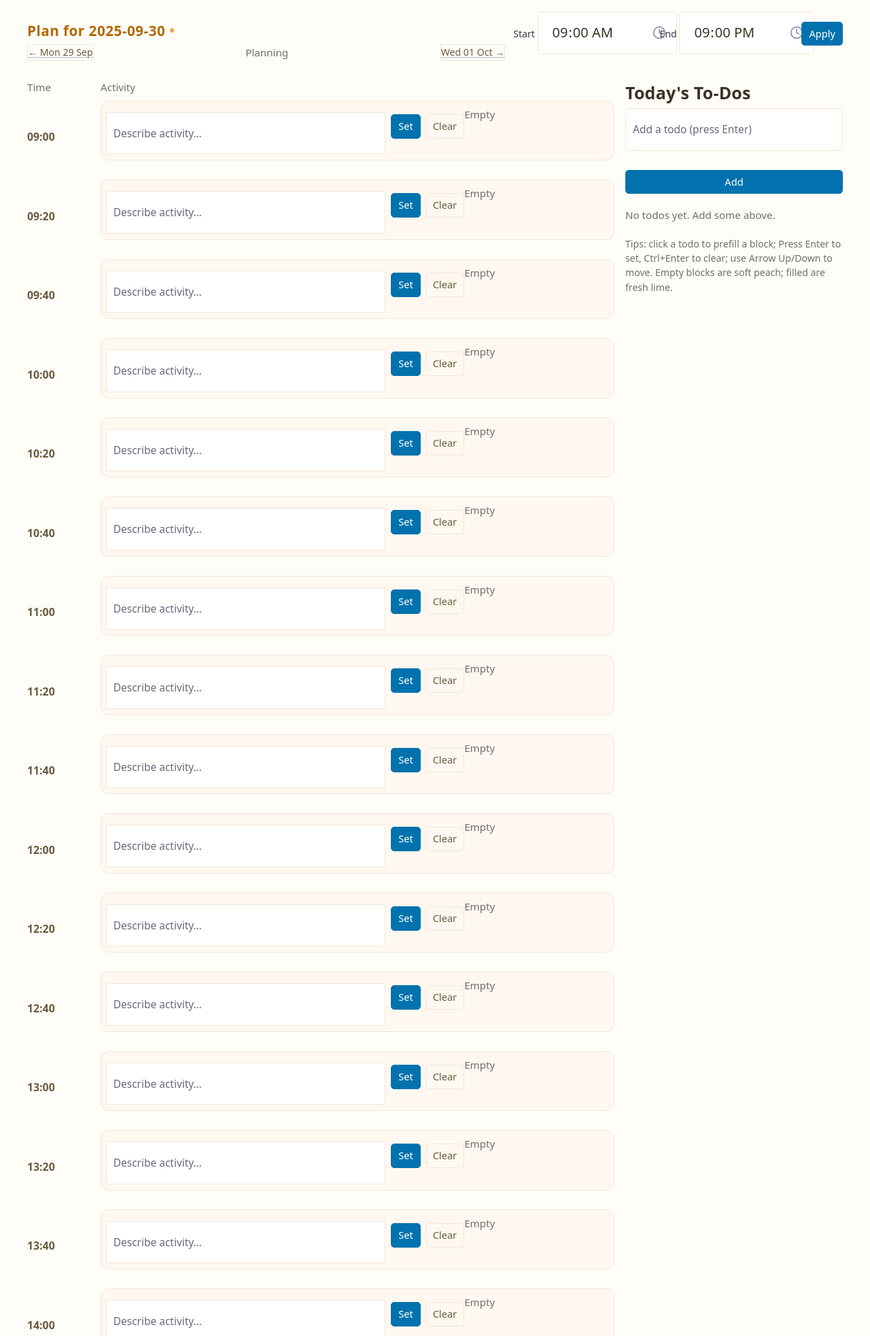
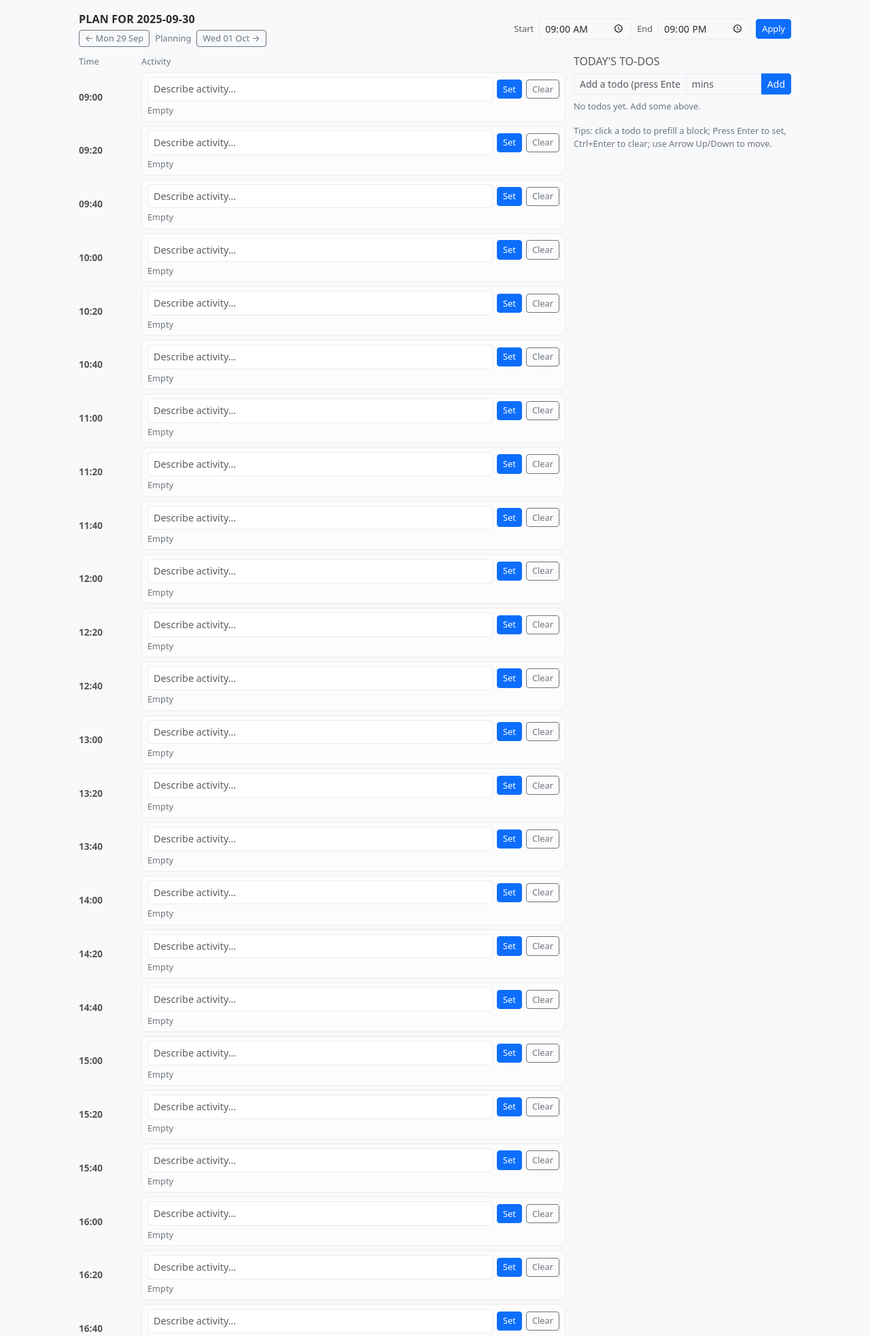
Before and after one commit to zlatkapod/dayplanner, a Flask app: page / in a window 1280 px wide. Shown: the top 1965 px of the page at 68% size. Run offline with Flask 3, Linux system fonts and the light colour scheme; some libraries are stand-ins or nearby versions.

Commit message:
Add auto dark mode, Bootstrap integration, and improve todos UX
- Implemented auto dark mode based on local sunrise/sunset with fallback.
- Replaced PicoCSS with Bootstrap for richer styling capabilities.
- Enhanced todo form with optional "minutes" input and ergonomic layout.
- Updated templates and CSS to align with Bootstrap utility classes.
- Improved accessibility and responsive design across UI elements.

```diff
--- a/app.py
+++ b/app.py
@@ -92,6 +92,25 @@ def save_plan(day: date_cls, plan: dict) -> None:
 
 # --- Sun times helper ---
 
+def is_dark_mode(day: date_cls, sunrise: str | None, sunset: str | None) -> bool:
+    """Return True if current local time is considered 'night' (use dark mode).
+    Uses sunrise/sunset if available, otherwise falls back to 07:00–19:00 daytime.
+    The decision is based on the current time in the configured timezone.
+    """
+    try:
+        now_local = datetime.now(get_configured_tz()).time()
+        if sunrise and sunset:
+            sr = parse_time(sunrise)
+            ss = parse_time(sunset)
+            return not (sr <= now_local < ss)
+        # Fallback window if no sun data
+        sr = parse_time("07:00")
+        ss = parse_time("19:00")
+        return not (sr <= now_local < ss)
+    except Exception:
+        # Be safe: default to light if anything goes wrong
+        return False
+
 def get_sun_times(day: date_cls) -> tuple[str | None, str | None]:
     """Return (sunrise, sunset) as HH:MM local time strings for the given date.
     If LATITUDE/LONGITUDE env vars are not set or an error occurs, return (None, None).
@@ -148,7 +167,8 @@ def index():
     prev_day = day - timedelta(days=1)
     next_day = day + timedelta(days=1)
     sunrise, sunset = get_sun_times(day)
-    return render_template("index.html", plan=plan, prev_day=prev_day, next_day=next_day, sunrise=sunrise, sunset=sunset)
+    is_dark = is_dark_mode(day, sunrise, sunset)
+    return render_template("index.html", plan=plan, prev_day=prev_day, next_day=next_day, sunrise=sunrise, sunset=sunset, is_dark=is_dark)
 
 @app.route("/settings", methods=["POST"])
 def update_settings():
@@ -169,6 +189,15 @@ def add_todo():
     day = datetime.strptime(request.form.get("date"), "%Y-%m-%d").date()
     plan = load_plan(day)
     txt = (request.form.get("text") or "").strip()
+    minutes_raw = (request.form.get("minutes") or "").strip()
+    # Append minutes as a suffix like " 15min" if provided and valid
+    if minutes_raw:
+        try:
+            m = int(minutes_raw)
+            if m > 0:
+                txt = f"{txt} {m}min" if txt else f"{m}min"
+        except ValueError:
+            pass  # ignore invalid minutes input
     if txt:
         plan["todos"].append(txt)
         save_plan(day, plan)
--- a/templates/base.html
+++ b/templates/base.html
@@ -1,88 +1,82 @@
 
 <!DOCTYPE html>
-<html lang="en" data-theme="light">
+<html lang="en">
 <head>
   <meta charset="UTF-8" />
   <meta name="viewport" content="width=device-width, initial-scale=1.0"/>
   <title>Day Planner</title>
   <script src="https://unpkg.com/htmx.org@2.0.3"></script>
-  <link rel="stylesheet" href="https://cdn.jsdelivr.net/npm/@picocss/pico@2/css/pico.min.css">
+  <link href="https://cdn.jsdelivr.net/npm/bootstrap@5.3.3/dist/css/bootstrap.min.css" rel="stylesheet">
   <style>
-    /* Global light, minimal, warm theme */
+    /* Compact, minimal, Swiss-inspired admin look with light/dark themes */
     :root {
-      color-scheme: light;
-      --scale: 0.86; /* slightly smaller overall for compact look */
-      --bg: #fffdf8;          /* warm off-white */
-      --text: #3b3226;        /* warm dark brown-gray */
-      --muted: #6e6e6e;
-      --accent: #ffb86b;      /* warm apricot */
-      --accent-strong: #ff9f40;
-      --border: #f2e6d9;      /* warm sand */
+      --bs-body-font-size: 0.92rem;
+      --bs-body-bg: #f8f9fb;
+      --bs-body-color: #2c2c2c;
+      --bs-border-color: #e9ecef;
+      --dp-muted: #6c757d;
+      --dp-time-color: #555;
+      --dp-card-bg: #ffffff;
+      --dp-slot-empty-bg: #fcfcfd;
+      --dp-slot-filled-bg: #f6fff6;
+      --dp-slot-filled-border: #d7f0d7;
+      --dp-focus: #86b7fe;
     }
-    html, body { background: var(--bg); color: var(--text); }
-    a { color: #b36800; }
-    a:hover { color: #8a5100; }
+    .theme-dark {
+      --bs-body-bg: #0f141a;           /* deep blue-grey */
+      --bs-body-color: #e6e9ee;        /* light grey-blue text */
+      --bs-border-color: #273240;      /* slate border */
+      --dp-muted: #9aa4b2;             /* muted grey-blue */
+      --dp-time-color: #a8b3bf;
+      --dp-card-bg: #121923;           /* card background */
+      --dp-slot-empty-bg: #121923;     /* empty slot */
+      --dp-slot-filled-bg: #0f1f17;    /* subtle dark green tint */
+      --dp-slot-filled-border: #1d3a2c;/* greenish border */
+      --dp-focus: #5aa2ff;             /* accessible focus */
+    }
 
-    main.container { padding-top: 12px; }
-    h1, h2, h3, h4 { margin: 0.2rem 0 0.4rem; color: var(--text); font-weight: 700; letter-spacing: 0.2px; }
-    section, aside { display:block; }
+    body { background: var(--bs-body-bg); color: var(--bs-body-color); }
 
-    /* Layouts */
-    .two-col { display: grid; grid-template-columns: 1fr 320px; gap: 16px; align-items:start; }
-    @media (max-width: 900px) { .two-col { grid-template-columns: 1fr; } }
+    /* Container spacing */
+    .dp-container { max-width: 1080px; margin: 0 auto; padding: 16px 16px 24px; }
 
-    .grid { display: grid; grid-template-columns: 100px 1fr; gap: 8px; font-size: calc(1rem * var(--scale)); align-items:center; }
-    /* To‑do form stacked layout for better typing space */
-    .todo-form { display:flex; flex-direction: column; gap: 8px; }
-    .todo-form input[name="text"] { width: 100%; font-size: calc(0.9rem * var(--scale)); padding: 8px 10px; }
-    .todo-form button { align-self: flex-start; }
-    /* Make todo text smaller */
-    #todos .todo-item { font-size: calc(0.9rem * var(--scale)); }
-    #todos .todo-item .todo-pick { display: inline-block; max-width: 100%; overflow-wrap: anywhere; }
+    /* Header */
+    .dp-header { display:grid; grid-template-columns: 1fr auto; gap: 12px; align-items: center; margin-bottom: 12px; }
+    .dp-brand { font-weight: 700; font-size: 1rem; letter-spacing: .2px; color: inherit; }
+    .dp-nav a { padding: .125rem .5rem; font-size: .8rem; }
 
-    /* Blocks */
-    .slot { padding: 8px; border-radius: 12px; border: 1px solid var(--border); transition: background-color .15s ease, border-color .15s ease; }
-    .slot.empty { background: #fff8f0; }
-    .slot.filled { background: #f7ffe6; border-color: #e0f2a7; }
-    .time { font-weight: 600; color: #6b5b3e; font-size: calc(0.92rem * var(--scale)); }
-    .icon-sun { color: #f39c12; /* warm sun */ }
-    .icon-moon { color: #5b7fff; /* blue/purple moon for contrast */ filter: saturate(140%); }
+    /* Two columns */
+    .dp-cols { display:grid; grid-template-columns: 1fr 320px; gap: 12px; align-items:start; }
+    @media (max-width: 900px){ .dp-cols { grid-template-columns: 1fr; } }
 
-    .muted { color: var(--muted); font-size: calc(0.88rem * var(--scale)); }
+    /* Blocks grid */
+    .dp-grid { display:grid; grid-template-columns: 84px 1fr; gap: 6px 8px; align-items:center; }
+    .dp-time { font-weight: 600; color: var(--dp-time-color); font-size: .85rem; }
+    .dp-slot { padding: 6px 8px; border-radius: 8px; border: 1px solid var(--bs-border-color); background: var(--dp-card-bg); }
+    .dp-slot.empty { background: var(--dp-slot-empty-bg); }
+    .dp-slot.filled { background: var(--dp-slot-filled-bg); border-color: var(--dp-slot-filled-border); }
 
-    .toolbar { display:flex; gap:10px; align-items:center; flex-wrap: nowrap; }
-    .headerbar { display:grid; grid-template-columns: 1fr auto; align-items:center; gap:12px; margin-bottom: 10px; }
+    /* Block form */
+    .dp-actions { display:grid; grid-template-columns: 1fr auto auto; gap: 6px; align-items:center; }
+    .dp-actions input[name="text"] { font-size: .9rem; padding: .375rem .5rem; background: var(--dp-card-bg); color: var(--bs-body-color); border-color: var(--bs-border-color); }
+    .dp-actions .btn, .dp-toolbar .btn, .dp-todos .btn { --bs-btn-padding-y: .22rem; --bs-btn-padding-x: .5rem; --bs-btn-font-size: .8rem; }
 
-    .brand { font-weight: 800; font-size: calc(1.2rem * var(--scale)); color: #b36800; letter-spacing: 0.5px; }
-    .brand .dot { color: var(--accent-strong); }
+    /* Todo */
+    .dp-todos .todo-item { display:flex; align-items:center; justify-content:space-between; gap:8px; padding:6px 8px; border:1px solid var(--bs-border-color); border-radius: 8px; background: var(--dp-card-bg); }
+    .dp-todos .todo-pick { cursor:pointer; word-break: break-word; }
+    .dp-muted { color: var(--dp-muted); font-size: .8rem; }
 
-    .block-actions { display:grid; grid-template-columns: 1fr auto auto; gap:8px; margin-top:8px; align-items:center; }
-    .block-actions input[name="text"] { min-width: 180px; font-size: calc(0.9rem * var(--scale)); padding: 8px 10px; }
+    /* Toolbar */
+    .dp-toolbar { display:flex; gap:8px; align-items:center; flex-wrap: wrap; }
 
-    .todo-item { display:flex; align-items:center; justify-content:space-between; gap:10px; padding:8px 12px; border:1px solid #fae3cc; border-radius:12px; background:#fffaf3; }
-
-    .nowrap { white-space: nowrap; }
-    .small { font-size: calc(0.82rem * var(--scale)); }
-    .clicky { cursor: pointer; }
-
-    /* Buttons: warm accents */
-    button, .button { background: var(--accent); border-color: var(--accent); color: #412300; }
-    button:hover, .button:hover { background: var(--accent-strong); border-color: var(--accent-strong); }
-    .button.secondary, button.secondary { background: transparent; border: 1px solid var(--border); color: #6b5b3e; }
-    .button.secondary:hover, button.secondary:hover { background: #fff3e0; }
-
-    button.sm { padding: 6px 10px; font-size: calc(0.85rem * var(--scale)); }
-
-    /* Input fields */
-    input[type="text"], input[type="time"], input:not([type]), textarea { background:#fff; border:1px solid var(--border); color: var(--text); }
-
-    /* Focus outline to aid keyboard nav */
-    .slot:focus-within { outline: 2px solid #ffd28a; outline-offset: 2px; }
+    /* Focus */
+    .dp-slot:focus-within { outline: 2px solid var(--dp-focus); outline-offset: 1px; }
   </style>
 </head>
-<body>
-  <main class="container">
+<body class="{{ 'theme-dark' if is_dark else 'theme-light' }}">
+  <main class="dp-container">
     {% block content %}{% endblock %}
   </main>
+  <script src="https://cdn.jsdelivr.net/npm/bootstrap@5.3.3/dist/js/bootstrap.bundle.min.js"></script>
 </body>
 </html>
--- a/templates/index.html
+++ b/templates/index.html
@@ -2,40 +2,43 @@
 {% extends "base.html" %}
 {% block content %}
 
-<div class="headerbar">
+<div class="dp-header">
   <div>
-    <div class="brand nowrap">Plan for {{ plan.date }} <span class="dot">•</span></div>
-    <nav class="small" aria-label="Day navigation" style="margin-top:4px; display:flex; gap:8px; align-items:center; flex-wrap:wrap;">
-      <a class="button secondary sm" href="{{ url_for('index', date=prev_day.strftime('%Y-%m-%d')) }}">&larr; {{ prev_day.strftime('%a %d %b') }}</a>
-      <span class="muted">Planning</span>
-      <a class="button secondary sm" href="{{ url_for('index', date=next_day.strftime('%Y-%m-%d')) }}">{{ next_day.strftime('%a %d %b') }} &rarr;</a>
+    <div class="dp-brand text-uppercase">Plan for {{ plan.date }}</div>
+    <nav class="dp-nav d-flex align-items-center gap-2 mt-1" aria-label="Day navigation">
+      <a class="btn btn-outline-secondary btn-sm" href="{{ url_for('index', date=prev_day.strftime('%Y-%m-%d')) }}">&larr; {{ prev_day.strftime('%a %d %b') }}</a>
+      <span class="dp-muted">Planning</span>
+      <a class="btn btn-outline-secondary btn-sm" href="{{ url_for('index', date=next_day.strftime('%Y-%m-%d')) }}">{{ next_day.strftime('%a %d %b') }} &rarr;</a>
     </nav>
   </div>
-  <form class="toolbar" hx-post="/settings" hx-target="#blocks" hx-swap="outerHTML">
+  <form class="dp-toolbar" hx-post="/settings" hx-target="#blocks" hx-swap="outerHTML">
     <input type="hidden" name="date" value="{{ plan.date }}"/>
-    <label class="small nowrap">Start
-      <input type="time" name="start" value="{{ plan.start }}"/>
-    </label>
-    <label class="small nowrap">End
-      <input type="time" name="end" value="{{ plan.end }}"/>
-    </label>
-    <button type="submit" class="sm nowrap">Apply</button>
+    <div class="d-flex align-items-center gap-2 flex-wrap">
+      <div class="form-text m-0">Start</div>
+      <input type="time" class="form-control form-control-sm" name="start" value="{{ plan.start }}" style="width: 8.5rem;"/>
+      <div class="form-text m-0">End</div>
+      <input type="time" class="form-control form-control-sm" name="end" value="{{ plan.end }}" style="width: 8.5rem;"/>
+      <button type="submit" class="btn btn-primary btn-sm">Apply</button>
+    </div>
   </form>
 </div>
 
-<div class="two-col">
+<div class="dp-cols">
   {% include "partials/blocks.html" %}
   <aside>
-    <h4>Today's To‑Dos</h4>
-    <form class="todo-form" hx-post="/todo" hx-target="#todos" hx-swap="outerHTML">
+    <h6 class="text-uppercase text-muted mb-2">Today's To‑Dos</h6>
+    <form class="dp-todos mb-2" hx-post="/todo" hx-target="#todos" hx-swap="outerHTML" hx-on::after-swap="this.reset()">
       <input type="hidden" name="date" value="{{ plan.date }}"/>
-      <input name="text" placeholder="Add a todo (press Enter)"/>
-      <button type="submit" class="sm">Add</button>
+      <div class="input-group input-group-sm mb-2">
+        <input name="text" class="form-control" placeholder="Add a todo (press Enter)"/>
+        <input name="minutes" type="number" min="1" step="1" class="form-control" style="max-width: 7rem;" placeholder="mins"/>
+        <button type="submit" class="btn btn-primary">Add</button>
+      </div>
     </form>
-    <div id="todos">
+    <div id="todos" class="dp-todos">
       {% include "partials/todos.html" %}
     </div>
-    <p class="muted small">Tips: click a todo to prefill a block; Press Enter to set, Ctrl+Enter to clear; use Arrow Up/Down to move. Empty blocks are soft peach; filled are fresh lime.</p>
+    <p class="dp-muted mt-2">Tips: click a todo to prefill a block; Press Enter to set, Ctrl+Enter to clear; use Arrow Up/Down to move.</p>
   </aside>
 </div>
 
@@ -43,7 +46,7 @@
   // lightweight UX: click a todo to copy text into the last focused slot input
   let lastInput = null;
   document.addEventListener('focusin', (e) => {
-    if (e.target.matches('.slot input[name="text"]')) {
+    if (e.target.matches('.dp-slot input[name="text"]')) {
       lastInput = e.target;
     }
   });
@@ -57,7 +60,7 @@
   // Keyboard navigation and quick submit
   let submitDirection = 'next'; // or 'prev'
   document.addEventListener('keydown', (e) => {
-    const slot = e.target.closest('.slot');
+    const slot = e.target.closest('.dp-slot');
     if (!slot) return;
 
     // Enter on slot container focuses its input
@@ -67,7 +70,7 @@
     }
 
     // Enter inside input submits the form
-    if (e.key === 'Enter' && e.target.matches('.slot input[name="text"]')) {
+    if (e.key === 'Enter' && e.target.matches('.dp-slot input[name="text"]')) {
       const form = e.target.closest('form');
       if (form) {
         submitDirection = e.shiftKey ? 'prev' : 'next';
@@ -84,7 +87,7 @@
 
     // Arrow navigation between slots
     if ((e.key === 'ArrowDown' || e.key === 'ArrowUp') && slot) {
-      const slots = Array.from(document.querySelectorAll('#blocks .slot'));
+      const slots = Array.from(document.querySelectorAll('#blocks .dp-slot'));
       const idx = slots.indexOf(slot);
       let targetIdx = idx + (e.key === 'ArrowDown' ? 1 : -1);
       if (targetIdx < 0) targetIdx = 0; if (targetIdx >= slots.length) targetIdx = slots.length - 1;
@@ -100,7 +103,7 @@
     // Focus input inside swapped cell first (it may rerender)
     const input = el.querySelector('input[name="text"]');
     if (input) input.focus();
-    const slots = Array.from(document.querySelectorAll('#blocks .slot'));
+    const slots = Array.from(document.querySelectorAll('#blocks .dp-slot'));
     const idx = slots.indexOf(el);
     if (idx >= 0) {
       const nextIdx = submitDirection === 'prev' ? Math.max(0, idx - 1) : Math.min(slots.length - 1, idx + 1);
--- a/templates/partials/block_cell.html
+++ b/templates/partials/block_cell.html
@@ -1,15 +1,15 @@
 
-<div id="cell-{{ time_key|replace(':','') }}" class="slot {{ 'filled' if activity else 'empty' }}" tabindex="0" role="group" aria-label="Block {{ time_key }}">
-  <form class="block-actions" hx-post="/block" hx-target="#cell-{{ time_key|replace(':','') }}" hx-swap="outerHTML">
+<div id="cell-{{ time_key|replace(':','') }}" class="dp-slot {{ 'filled' if activity else 'empty' }}" tabindex="0" role="group" aria-label="Block {{ time_key }}">
+  <form class="dp-actions" hx-post="/block" hx-target="#cell-{{ time_key|replace(':','') }}" hx-swap="outerHTML">
     <input type="hidden" name="date" value="{{ plan.date if plan is defined else '' }}"/>
     <input type="hidden" name="time" value="{{ time_key }}"/>
-    <input name="text" placeholder="Describe activity…" value="{{ activity }}" />
-    <button type="submit" class="sm">Set</button>
-    <button class="secondary sm" hx-post="/block/clear" hx-include="closest form" hx-target="#cell-{{ time_key|replace(':','') }}" hx-swap="outerHTML" type="button">Clear</button>
+    <input name="text" class="form-control form-control-sm" placeholder="Describe activity…" value="{{ activity }}" />
+    <button type="submit" class="btn btn-primary btn-sm">Set</button>
+    <button class="btn btn-outline-secondary btn-sm" hx-post="/block/clear" hx-include="closest form" hx-target="#cell-{{ time_key|replace(':','') }}" hx-swap="outerHTML" type="button">Clear</button>
   </form>
   {% if activity %}
-    <small class="muted">Scheduled: {{ activity }}</small>
+    <div class="dp-muted mt-1">Scheduled: {{ activity }}</div>
   {% else %}
-    <small class="muted">Empty</small>
+    <div class="dp-muted mt-1">Empty</div>
   {% endif %}
 </div>
--- a/templates/partials/blocks.html
+++ b/templates/partials/blocks.html
@@ -1,10 +1,10 @@
 
 <section id="blocks">
-  <div class="grid" id="block-grid">
-    <div class="muted">Time</div>
-    <div class="muted">Activity</div>
+  <div class="dp-grid" id="block-grid">
+    <div class="dp-muted">Time</div>
+    <div class="dp-muted">Activity</div>
     {% for b in plan.blocks %}
-      <div class="time">{{ b.time }} {% if sunrise and sunset %}{% if b.time >= sunrise and b.time < sunset %}<span class="icon-sun" aria-label="day">&#9728;</span>{% else %}<span class="icon-moon" aria-label="night">&#9790;</span>{% endif %}{% endif %}</div>
+      <div class="dp-time">{{ b.time }} {% if sunrise and sunset %}{% if b.time >= sunrise and b.time < sunset %}<span class="text-warning" aria-label="day">&#9728;</span>{% else %}<span class="text-primary" aria-label="night">&#9790;</span>{% endif %}{% endif %}</div>
       {% set time_key = b.time %}
       {% set activity = b.activity %}
       {% include "partials/block_cell.html" %}
--- a/templates/partials/todos.html
+++ b/templates/partials/todos.html
@@ -1,19 +1,19 @@
 
-<div id="todos">
+<div id="todos" class="dp-todos">
   {% if plan.todos %}
-    <ul>
+    <ul class="list-unstyled d-flex flex-column gap-2">
       {% for t in plan.todos %}
         <li class="todo-item">
-          <span class="todo-pick clicky" data-text="{{ t }}">{{ t }}</span>
-          <form hx-post="/todo/delete" hx-target="#todos" hx-swap="outerHTML" class="small">
+          <span class="todo-pick" data-text="{{ t }}">{{ t }}</span>
+          <form hx-post="/todo/delete" hx-target="#todos" hx-swap="outerHTML" class="m-0">
             <input type="hidden" name="date" value="{{ plan.date }}"/>
             <input type="hidden" name="index" value="{{ loop.index0 }}"/>
-            <button class="secondary" type="submit">Delete</button>
+            <button class="btn btn-outline-secondary btn-sm" type="submit">Delete</button>
           </form>
         </li>
       {% endfor %}
     </ul>
   {% else %}
-    <p class="muted">No todos yet. Add some above.</p>
+    <p class="dp-muted">No todos yet. Add some above.</p>
   {% endif %}
 </div>
```
Also changed, not shown: README.md.
